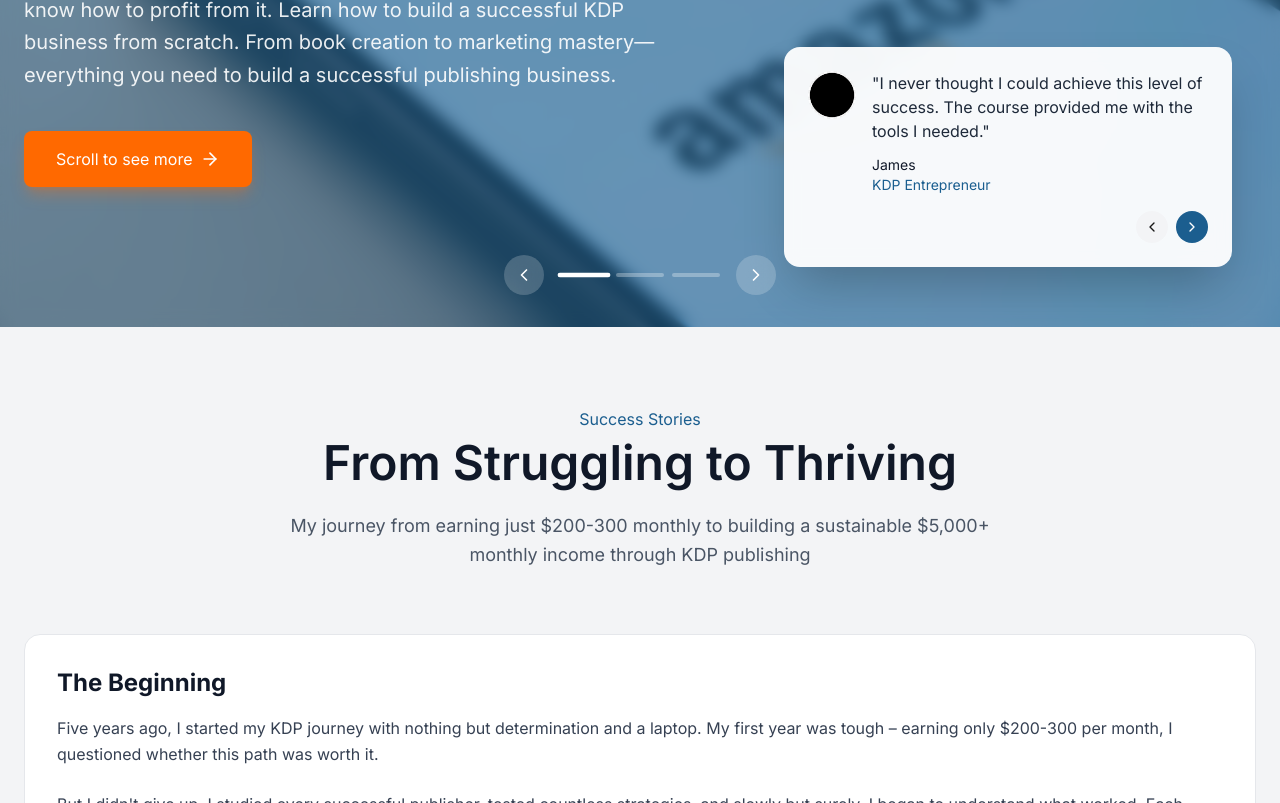
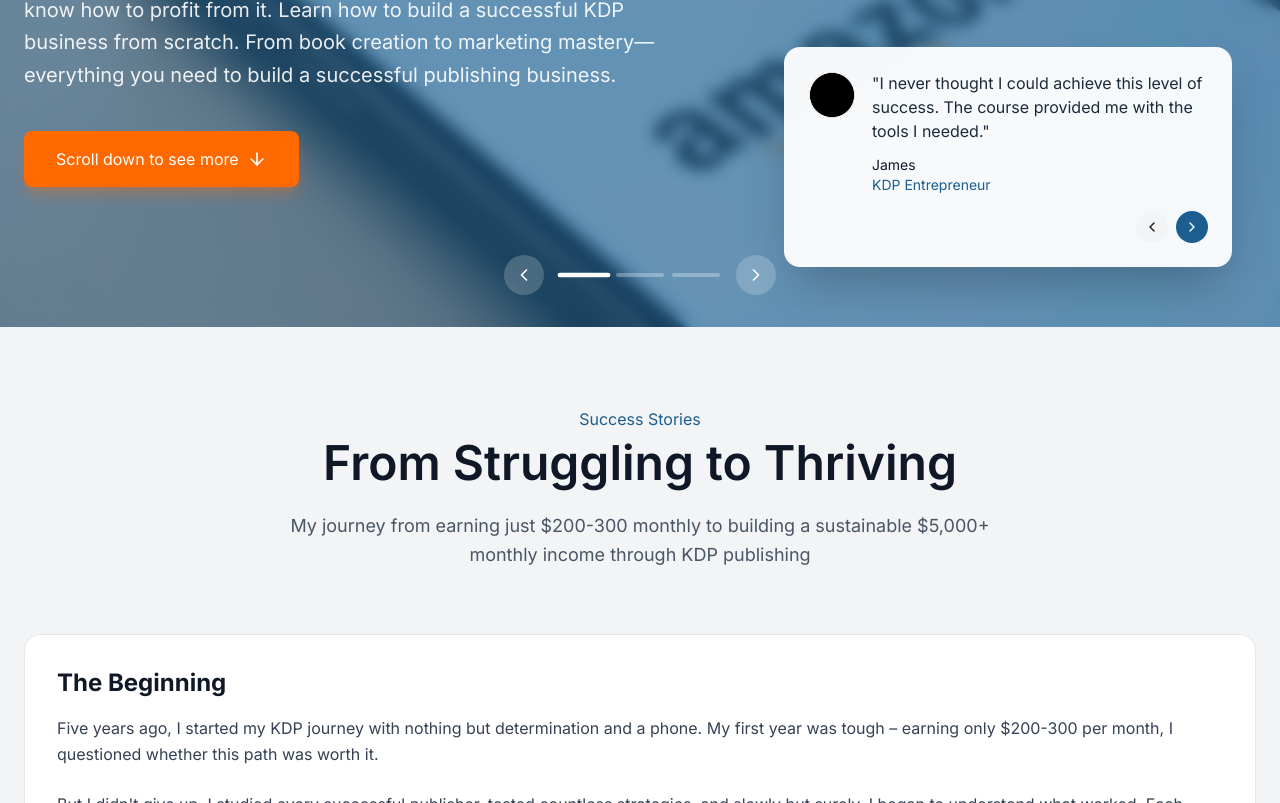
Before and after one commit to Kandibalay/dsamsolutions, a React (Vite) app: page / in a window 1280 px wide. Shown: the part 537-1340 px from the top of the page. Built offline with nearby package versions, Linux system fonts and the light colour scheme.

Commit message:
edited button

```diff
--- a/src/components/Hero.tsx
+++ b/src/components/Hero.tsx
@@ -1,5 +1,5 @@
 import React from 'react';
-import { ArrowRight, Search, Menu, ChevronLeft, ChevronRight } from 'lucide-react';
+import { ArrowRight, Search, Menu, ChevronLeft, ChevronRight, ArrowDown } from 'lucide-react';
 import { useState, useEffect } from 'react';
 import { motion } from 'motion/react';
 import { Link } from 'react-router-dom';
@@ -158,8 +158,8 @@ export function Hero() {
             whileTap={{ scale: 0.95 }}
             onClick={scrollToTestimonials}
           >
-           Scroll to see more
-            <ArrowRight className="w-5 h-5 group-hover:translate-x-1 transition-transform" />
+           Scroll down to see more
+            <ArrowDown className="w-5 h-5 group-hover:translate-x-1 transition-transform" />
           </motion.button>
         </div>
 
--- a/src/components/Testimonials.tsx
+++ b/src/components/Testimonials.tsx
@@ -387,7 +387,7 @@ export function Testimonials() {
             <div className="bg-white rounded-2xl p-8 md:p-12 border border-gray-200">
               <h3 className="text-2xl font-bold text-gray-900 mb-4">The Beginning</h3>
               <p className="text-gray-700 leading-relaxed mb-6">
-                Five years ago, I started my KDP journey with nothing but determination and a laptop. My first year was tough – earning only $200-300 per month, I questioned whether this path was worth it.
+                Five years ago, I started my KDP journey with nothing but determination and a phone. My first year was tough – earning only $200-300 per month, I questioned whether this path was worth it.
               </p>
               <p className="text-gray-700 leading-relaxed mb-6">
                 But I didn't give up. I studied every successful publisher, tested countless strategies, and slowly but surely, I began to understand what worked. Each book I published taught me something new.
```
